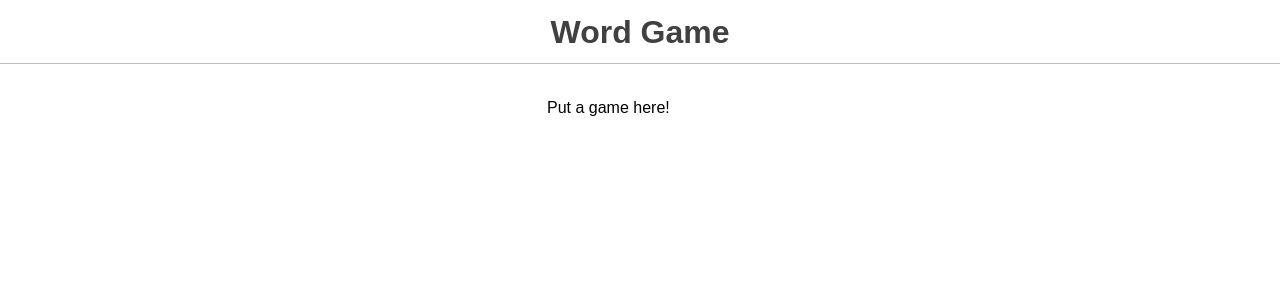
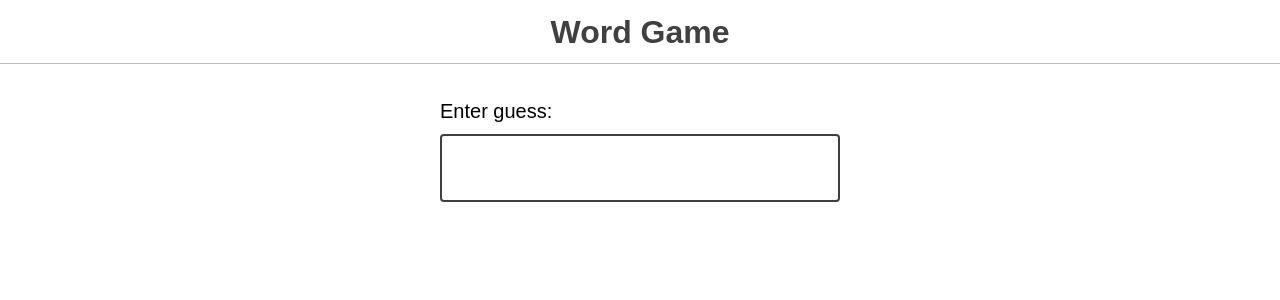
Before and after one commit to liavitski/joy-of-react, a React (Create React App) app in the folder word-clone/: page / in a window 1280 px wide. Shown: the top 300 px of the page. Built offline with nearby package versions, Linux system fonts and the light colour scheme.

Commit message:
GuessInput componend addeded

```diff
--- a/word-clone/src/components/Game/Game.js
+++ b/word-clone/src/components/Game/Game.js
@@ -2,6 +2,7 @@ import React from 'react';
 
 import { sample } from '../../utils';
 import { WORDS } from '../../data';
+import GuessInput from '../GuessInput';
 
 // Pick a random word on every pageload.
 const answer = sample(WORDS);
@@ -9,7 +10,11 @@ const answer = sample(WORDS);
 console.info({ answer });
 
 function Game() {
-  return <>Put a game here!</>;
+  return (
+    <>
+      <GuessInput />
+    </>
+  );
 }
 
 export default Game;
--- /dev/null
+++ b/word-clone/src/components/GuessInput/GuessInput.js
@@ -0,0 +1,35 @@
+import React from 'react';
+
+function GuessInput() {
+  const [guess, setGuess] = React.useState('');
+
+  function handleSubmit(event) {
+    event.preventDefault();
+
+    console.log({ guess });
+
+    setGuess('');
+  }
+
+  return (
+    <form className="guess-input-wrapper" onSubmit={handleSubmit}>
+      <label htmlFor="guess-input">Enter guess:</label>
+      <input
+        required
+        minLength={5}
+        maxLength={5}
+        pattern="[a-zA-Z]{5}"
+        title="5 letter word"
+        id="guess-input"
+        type="text"
+        input={guess}
+        onChange={(event) => {
+          const nextGuess = event.target.value.toUpperCase();
+          setGuess(nextGuess);
+        }}
+      />
+    </form>
+  );
+}
+
+export default GuessInput;
--- /dev/null
+++ b/word-clone/src/components/GuessInput/index.js
@@ -0,0 +1,2 @@
+export * from "./GuessInput";
+export { default } from "./GuessInput";
```
Also changed, not shown: word-clone/src/components/App/App.js (line endings or trailing spaces).
